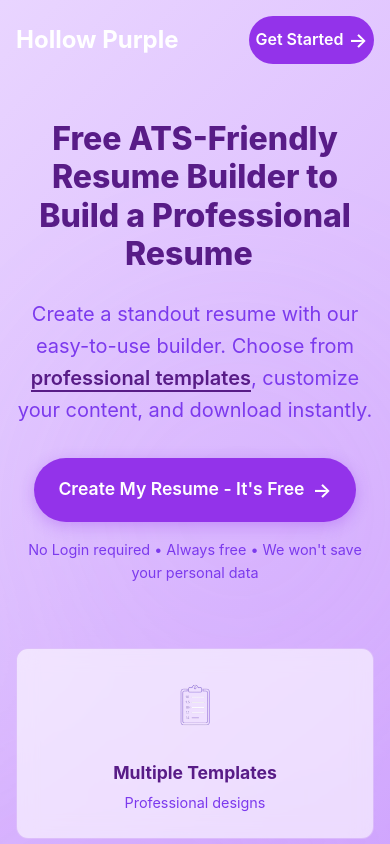
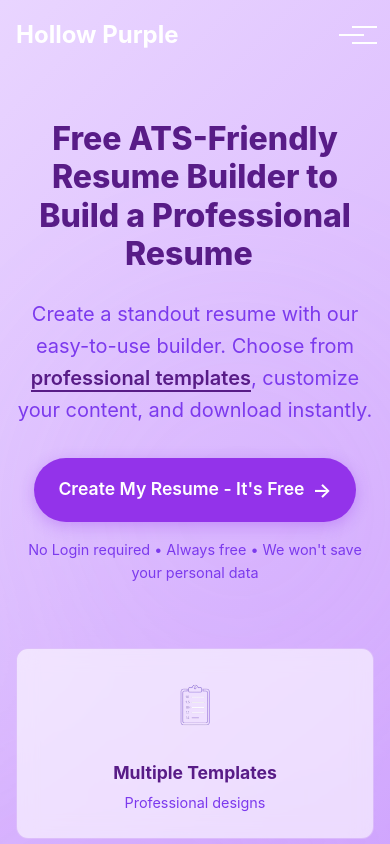
Before and after one commit to vedant05bhombe-netizen/ATS-resume-builder, a React (Vite) app in the folder Resume Builder/Hollow purple/: page / in a window 390 px wide. Shown: the top 844 px of the page. Built offline with nearby package versions, Linux system fonts and the light colour scheme.

Commit message:
hamburger fix for mobile view

```diff
--- a/Resume Builder/Hollow purple/src/Front.css
+++ b/Resume Builder/Hollow purple/src/Front.css
@@ -1,4 +1,3 @@
-
 .anchor1{
   cursor: pointer;
 }
@@ -120,6 +119,119 @@ img{
 .btn-primary:hover {
   background: #7e22ce;
   transform: scale(1.05);
+}
+
+/* Mobile Menu Styles */
+.mobile-menu-toggle {
+  display: none;
+  background: none;
+  border: none;
+  cursor: pointer;
+  padding: 10px;
+  z-index: 1001;
+}
+
+.hamburger {
+  display: block;
+  width: 25px;
+  height: 2px;
+  background-color: white;
+  position: relative;
+  transition: all 0.3s ease;
+}
+
+.hamburger::before,
+.hamburger::after {
+  content: '';
+  position: absolute;
+  width: 25px;
+  height: 2px;
+  background-color: white;
+  transition: all 0.3s ease;
+}
+
+.hamburger::before {
+  top: -8px;
+}
+
+.hamburger::after {
+  bottom: -8px;
+}
+
+.header.scrolled .hamburger,
+.header.scrolled .hamburger::before,
+.header.scrolled .hamburger::after {
+  background-color: #333;
+}
+
+.hamburger.open {
+  background-color: transparent;
+}
+
+.hamburger.open::before {
+  transform: rotate(45deg);
+  top: 0;
+}
+
+.hamburger.open::after {
+  transform: rotate(-45deg);
+  bottom: 0;
+}
+
+.mobile-menu {
+  display: none;
+  position: absolute;
+  top: 100%;
+  left: 0;
+  right: 0;
+  background: white;
+  box-shadow: 0 4px 6px rgba(0, 0, 0, 0.1);
+  max-height: 0;
+  overflow: hidden;
+  transition: max-height 0.3s ease, padding 0.3s ease;
+  z-index: 999;
+}
+
+.mobile-menu.open {
+  max-height: 400px;
+  padding: 20px 0;
+}
+
+.mobile-nav-links {
+  list-style: none;
+  padding: 0;
+  margin: 0;
+}
+
+.mobile-nav-links li {
+  padding: 0;
+  border-bottom: 1px solid #f0f0f0;
+}
+
+.mobile-nav-links li:last-child {
+  border-bottom: none;
+}
+
+.mobile-nav-links a {
+  display: block;
+  padding: 15px 30px;
+  color: #333;
+  text-decoration: none;
+  font-size: 16px;
+  transition: background-color 0.2s ease;
+  cursor: pointer;
+}
+
+.mobile-nav-links a:hover {
+  background-color: #f8f8f8;
+}
+
+.mobile-cta {
+  margin: 15px 30px 5px 30px;
+}
+
+.desktop-cta {
+  display: flex;
 }
 
 /* Hero Section */
@@ -896,8 +1008,22 @@ img{
 
 /* Responsive */
 @media (max-width: 768px) {
+  /* Hide desktop elements */
   .nav-links {
     display: none;
+  }
+
+  .desktop-cta {
+    display: none;
+  }
+
+  /* Show mobile menu elements */
+  .mobile-menu-toggle {
+    display: block;
+  }
+
+  .mobile-menu {
+    display: block;
   }
 
   .hero-title {
@@ -1051,6 +1177,12 @@ img{
   .download-section p {
     font-size: 12px;
   }
+
+  .ats-features-grid {
+    display: flex;
+    flex-direction: column;
+    align-items: center;
+  }
 }
 
 /* Touch-friendly button sizes */
@@ -1063,11 +1195,3 @@ img{
     min-height: 44px;
   }
 }
-@media (max-width: 480px) {
-  .ats-features-grid {
-
-    display: flex;
-    flex-direction: column;
-         align-items: center;
-}
-  }
--- a/Resume Builder/Hollow purple/src/Front.jsx
+++ b/Resume Builder/Hollow purple/src/Front.jsx
@@ -30,6 +30,7 @@ export default function Front() {
   const navigate = useNavigate();
   const [scrollY, setScrollY] = useState(0);
   const [typewriterText, setTypewriterText] = useState('');
+  const [isMobileMenuOpen, setIsMobileMenuOpen] = useState(false);
   const fullText = 'Free ATS-Friendly Resume Builder to Build a Professional Resume';
   const [currentIndex, setCurrentIndex] = useState(0);
 
@@ -105,6 +106,11 @@ export default function Front() {
     }
   }, [currentIndex, fullText]);
 
+  const handleMobileNavClick = (callback) => {
+    setIsMobileMenuOpen(false);
+    callback();
+  };
+
   return (
     <>
       <title>Free ATS-Friendly Resume Builder | Hollow Purple</title>
@@ -126,13 +132,17 @@ export default function Front() {
         <header className={scrollY > 50 ? 'header scrolled' : 'header'}>
           <nav className="nav-container">
             <div className="logo">Hollow Purple</div>
+
+            {/* Desktop Navigation */}
             <ul className="nav-links">
               <li><a className='anchor1' onClick={() => navigate('/templateinfo')}>Templates</a></li>
               <li><a href="#features">Features</a></li>
               <li><a onClick={() => navigate('/help')}>Help</a></li>
             </ul>
+
+            {/* Desktop CTA Button */}
             <div
-  className="btn-primary"
+              className="btn-primary desktop-cta"
               onClick={() => {
                 trackEvent("CTA", "click", "get_started_home");
                 navigate("/onboarding");
@@ -141,7 +151,53 @@ export default function Front() {
               Get Started
               <span className="icon">→</span>
             </div>
+
+            {/* Mobile Hamburger Menu */}
+            <button
+              className="mobile-menu-toggle"
+              onClick={() => setIsMobileMenuOpen(!isMobileMenuOpen)}
+              aria-label="Toggle menu"
+            >
+              <span className={`hamburger ${isMobileMenuOpen ? 'open' : ''}`}></span>
+            </button>
           </nav>
+
+          {/* Mobile Menu Dropdown */}
+          <div className={`mobile-menu ${isMobileMenuOpen ? 'open' : ''}`}>
+            <ul className="mobile-nav-links">
+              <li>
+                <a onClick={() => handleMobileNavClick(() => navigate('/templateinfo'))}>
+                  Templates
+                </a>
+              </li>
+              <li>
+                <a onClick={() => handleMobileNavClick(() => {
+                  setIsMobileMenuOpen(false);
+                  const featuresSection = document.getElementById('features');
+                  featuresSection?.scrollIntoView({ behavior: 'smooth' });
+                })}>
+                  Features
+                </a>
+              </li>
+              <li>
+                <a onClick={() => handleMobileNavClick(() => navigate('/help'))}>
+                  Help
+                </a>
+              </li>
+              <li>
+                <div
+                  className="btn-primary mobile-cta"
+                  onClick={() => handleMobileNavClick(() => {
+                    trackEvent("CTA", "click", "get_started_home_mobile");
+                    navigate("/onboarding");
+                  })}
+                >
+                  Get Started
+                  <span className="icon">→</span>
+                </div>
+              </li>
+            </ul>
+          </div>
         </header>
 
         <main>
```
Lines whose indentation alone changed are shown as unchanged.
